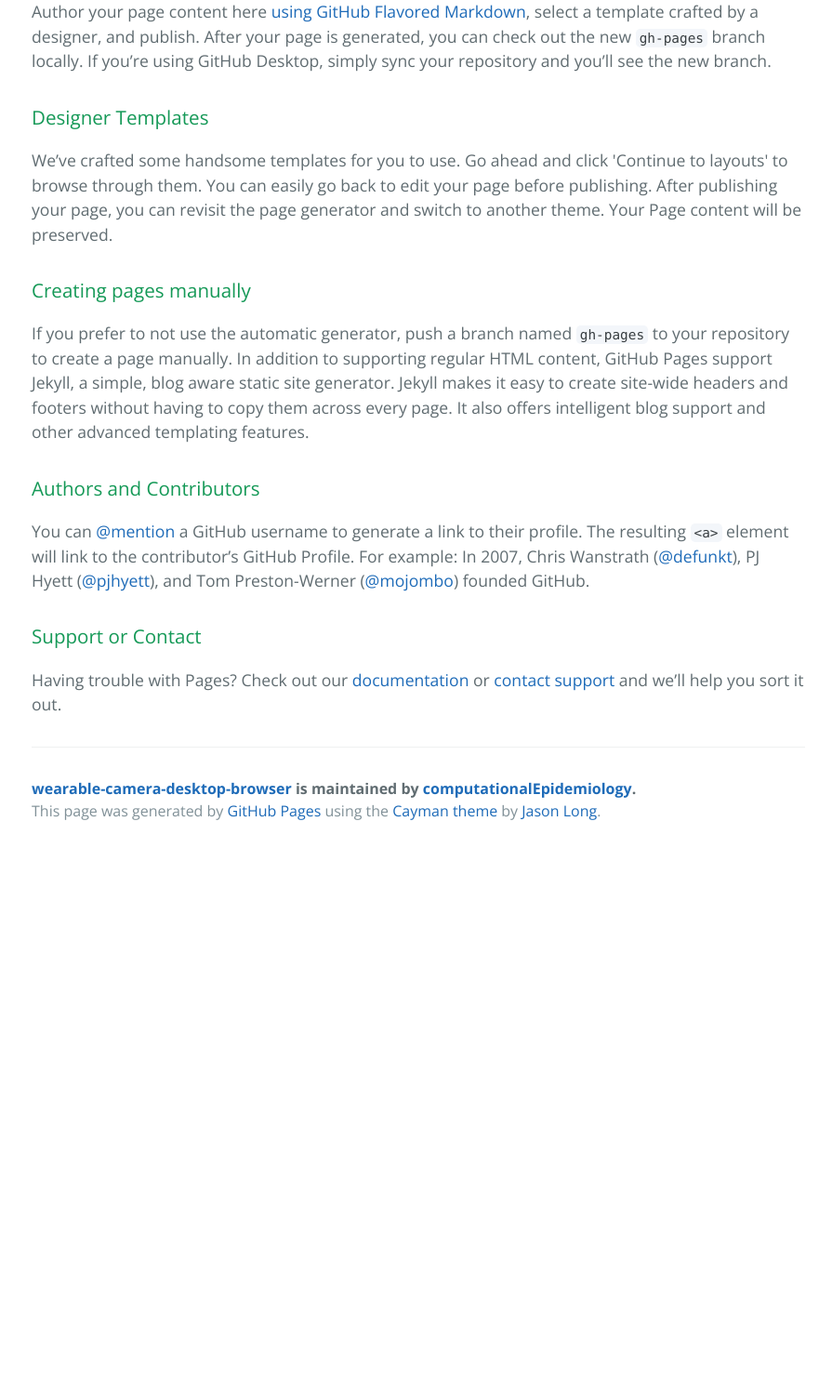
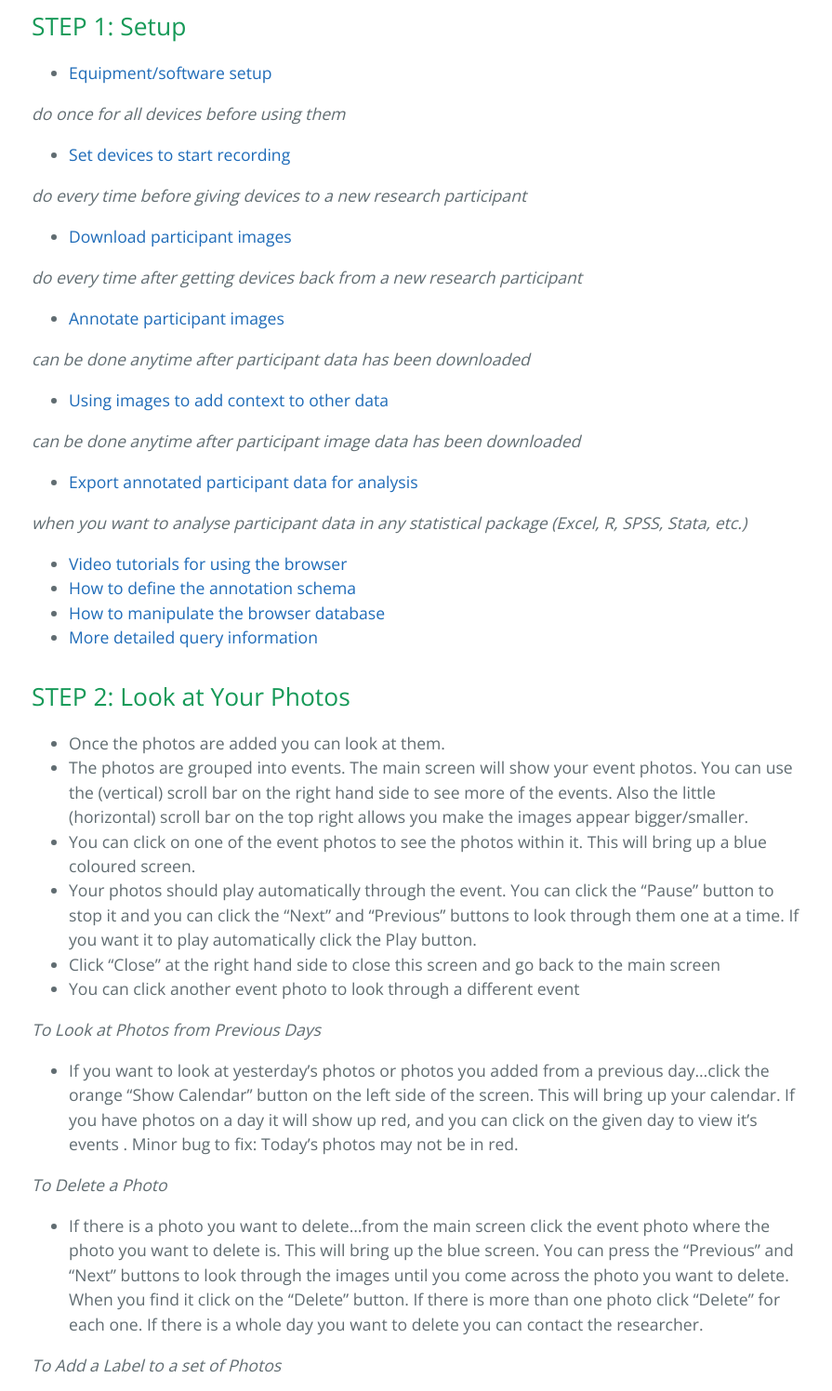
Before and after one commit to OxWearables/wearable-camera-desktop-browser, a website: page index.html in a window 1280 px wide. Shown: the part 490-1986 px from the top of the page at 93% size, without its empty margins (190-1085 px from the left). Before the commit the page ends 1406 px from the top, so only its background shows below. Drawn offline with nearby package versions, Linux system fonts and the light colour scheme.

Commit message:
fixed relative links

```diff
--- a/index.html
+++ b/index.html
@@ -1,5 +1,5 @@
 <!DOCTYPE html>
-<html lang="en-us">
+<html>
 <head>
 <title>wearable-camera-desktop-browser by computationalEpidemiology</title>
 <meta charset="UTF-8">
@@ -7,8 +7,7 @@
 <link rel="stylesheet" type="text/css" href="stylesheets/normalize.css" media="screen">
 <link href='https://fonts.googleapis.com/css?family=Open+Sans:400,700' rel='stylesheet' type='text/css'>
 <link rel="stylesheet" type="text/css" href="stylesheets/stylesheet.css" media="screen">
-    <link rel="stylesheet" type="text/css" href="stylesheets/github-light.css" media="screen">
-  </head>
+<link rel="stylesheet" type="text/css" href="stylesheets/github-light.css" media="screen"></head>
 <body>
 <section class="page-header">
  <h1 class="project-name">wearable-camera-desktop-browser</h1>
@@ -19,40 +18,69 @@
 </section>
 
 <section class="main-content">
-      <h3>
-        <a id="welcome-to-github-pages" class="anchor" href="#welcome-to-github-pages" aria-hidden="true"><span class="octicon octicon-link"></span></a>Welcome to GitHub Pages.
-      </h3>
-
-      <p>This automatic page generator is the easiest way to create beautiful pages for all of your projects. Author your page content here <a href="https://guides.github.com/features/mastering-markdown/">using GitHub Flavored Markdown</a>, select a template crafted by a designer, and publish. After your page is generated, you can check out the new <code>gh-pages</code> branch locally. If you’re using GitHub Desktop, simply sync your repository and you’ll see the new branch.</p>
-
-      <h3>
-      <a id="designer-templates" class="anchor" href="#designer-templates" aria-hidden="true"><span class="octicon octicon-link"></span></a>Designer Templates</h3>
-
-      <p>We’ve crafted some handsome templates for you to use. Go ahead and click 'Continue to layouts' to browse through them. You can easily go back to edit your page before publishing. After publishing your page, you can revisit the page generator and switch to another theme. Your Page content will be preserved.</p>
-
-      <h3>
-      <a id="creating-pages-manually" class="anchor" href="#creating-pages-manually" aria-hidden="true"><span class="octicon octicon-link"></span></a>Creating pages manually</h3>
-
-      <p>If you prefer to not use the automatic generator, push a branch named <code>gh-pages</code> to your repository to create a page manually. In addition to supporting regular HTML content, GitHub Pages support Jekyll, a simple, blog aware static site generator. Jekyll makes it easy to create site-wide headers and footers without having to copy them across every page. It also offers intelligent blog support and other advanced templating features.</p>
-
-      <h3>
-      <a id="authors-and-contributors" class="anchor" href="#authors-and-contributors" aria-hidden="true"><span class="octicon octicon-link"></span></a>Authors and Contributors</h3>
-
-      <p>You can <a href="https://github.com/blog/821" class="user-mention">@mention</a> a GitHub username to generate a link to their profile. The resulting <code>&lt;a&gt;</code> element will link to the contributor’s GitHub Profile. For example: In 2007, Chris Wanstrath (<a href="https://github.com/defunkt" class="user-mention">@defunkt</a>), PJ Hyett (<a href="https://github.com/pjhyett" class="user-mention">@pjhyett</a>), and Tom Preston-Werner (<a href="https://github.com/mojombo" class="user-mention">@mojombo</a>) founded GitHub.</p>
-
-      <h3>
-      <a id="support-or-contact" class="anchor" href="#support-or-contact" aria-hidden="true"><span class="octicon octicon-link"></span></a>Support or Contact</h3>
-
-      <p>Having trouble with Pages? Check out our <a href="https://help.github.com/pages">documentation</a> or <a href="https://github.com/contact">contact support</a> and we’ll help you sort it out.</p>
-
+<h1 id="researcher-wearable-camera-user-guide">Researcher Wearable Camera User Guide</h1>
+<h2 id="step-1-setup">STEP 1: Setup</h2>
+<ul>
+<li><a href="http://computationalepidemiology.github.io/wearable-camera-desktop-browser/1-Equipment-software-setup.html">Equipment/software setup</a> </li>
+</ul>
+<p><em>do once for all devices before using them</em></p>
+<ul>
+<li><a href="http://computationalepidemiology.github.io/wearable-camera-desktop-browser/2-Set-devices-to-start-recording.html">Set devices to start recording</a> </li>
+</ul>
+<p><em>do every time before giving devices to a new research participant</em></p>
+<ul>
+<li><a href="http://computationalepidemiology.github.io/wearable-camera-desktop-browser/3-Downloading-participant-data.html">Download participant images</a> </li>
+</ul>
+<p><em>do every time after getting devices back from a new research participant</em></p>
+<ul>
+<li><a href="http://computationalepidemiology.github.io/wearable-camera-desktop-browser/4-Analyse-participant-data.html">Annotate participant images</a> </li>
+</ul>
+<p><em>can be done anytime after participant data has been downloaded</em></p>
+<ul>
+<li><a href="http://computationalepidemiology.github.io/wearable-camera-desktop-browser/5-Using-images-to-add-context-to-other-data.html">Using images to add context to other data</a> </li>
+</ul>
+<p><em>can be done anytime after participant image data has been downloaded</em></p>
+<ul>
+<li><a href="http://computationalepidemiology.github.io/wearable-camera-desktop-browser/6-Export-annotated-image-data-for-analysis.html">Export annotated participant data for analysis</a> </li>
+</ul>
+<p><em>when you want to analyse participant data in any statistical package (Excel, R, SPSS, Stata, etc.)</em></p>
+<ul>
+<li><a href="http://computationalepidemiology.github.io/wearable-camera-desktop-browser/7-Browser-video-tutorial.html">Video tutorials for using the browser</a></li>
+<li><a href="http://computationalepidemiology.github.io/wearable-camera-desktop-browser/8-Import-export-annotation-schema.html">How to define the annotation schema</a></li>
+<li><a href="http://computationalepidemiology.github.io/wearable-camera-desktop-browser/9-Manipulate-browser-data.html">How to manipulate the browser database</a></li>
+<li><a href="http://computationalepidemiology.github.io/wearable-camera-desktop-browser/9a-Database-queries.html">More detailed query information</a></li>
+</ul>
+<h2 id="step-2-look-at-your-photos">STEP 2: Look at Your Photos</h2>
+<ul>
+<li>Once the photos are added you can look at them.</li>
+<li>The photos are grouped into events. The main screen will show your event photos. You can use the (vertical) scroll bar on the right hand side to see more of the events. Also the little (horizontal) scroll bar on the top right allows you make the images appear bigger/smaller.</li>
+<li>You can click on one of the event photos to see the photos within it. This will bring up a blue coloured screen. </li>
+<li>Your photos should play automatically through the event. You can click the “Pause” button to stop it and you can click the “Next” and “Previous” buttons to look through them one at a time. If you want it to play automatically click the Play button.</li>
+<li>Click “Close” at the right hand side to close this screen and go back to the main screen</li>
+<li>You can click another event photo to look through a different event</li>
+</ul>
+<p><em>To Look at Photos from Previous Days</em></p>
+<ul>
+<li>If you want to look at yesterday’s photos or photos you added from a previous day…click the orange “Show Calendar” button on the left side of the screen. This will bring up your calendar. If you have photos on a day it will show up red, and you can click on the given day to view it’s events . Minor bug to fix: Today’s photos may not be in red.</li>
+</ul>
+<p><em>To Delete a Photo</em></p>
+<ul>
+<li>If there is a photo you want to delete…from the main screen click the event photo where the photo you want to delete is. This will bring up the blue screen. You can press the “Previous” and “Next” buttons to look through the images until you come across the photo you want to delete. When you find it click on the “Delete” button. If there is more than one photo click “Delete” for each one. If there is a whole day you want to delete you can contact the researcher.</li>
+</ul>
+<p><em>To Add a Label to a set of Photos</em></p>
+<ul>
+<li>You may want to add a label to a set of images if you want to remember it or if you think you may want to look at it again. Adding the label will help you to find it again easier.<br>When you click a photo for the important event from the main screen it will bring up the blue screen. Then click where it says “Click here to add a caption”, and simply enter your desired textual comment, which will automatically be stored.</li>
+</ul>
+<h2 id="step-3-close-sensecam-browser">STEP 3: Close SenseCam browser</h2>
+<ul>
+<li>You can close the SenseCam photo browser by clicking the red “Close” button at the top right side of the screen. If a message comes up asking you to wait a few moments it means that the SenseCam has not finished deleting the photos from it. It is best to leave the computer and come back to it after 10 minutes or so. This process is finished whenever the red light turns off on top of the SenseCam.</li>
+</ul>
+</section">
 <footer class="site-footer">
 <span class="site-footer-owner"><a href="https://github.com/computationalEpidemiology/wearable-camera-desktop-browser">wearable-camera-desktop-browser</a> is maintained by <a href="https://github.com/computationalEpidemiology">computationalEpidemiology</a>.</span>
-
 <span class="site-footer-credits">This page was generated by <a href="https://pages.github.com">GitHub Pages</a> using the <a href="https://github.com/jasonlong/cayman-theme">Cayman theme</a> by <a href="https://twitter.com/jasonlong">Jason Long</a>.</span>
 </footer>
-
 </section>
 
-
  </body>
-</html>
+<html>
--- a/render.js
+++ b/render.js
@@ -47,6 +47,7 @@
   console.log(i, file)
   var fileName = 'readmes/' + file + '.md';
   var outputFile = file + '.html';
+  if (file=='Home') outputFile = 'index.html'
   var outStream = fs.createWriteStream(outputFile);
   outStream.on('close', function() {renderFile(i+1);})
 
```
Also changed, not shown: 1-Equipment-software-setup.html (+29 -1 lines), readmes/Home.md (+10 -10 lines). Lines whose indentation alone changed are shown as unchanged.
